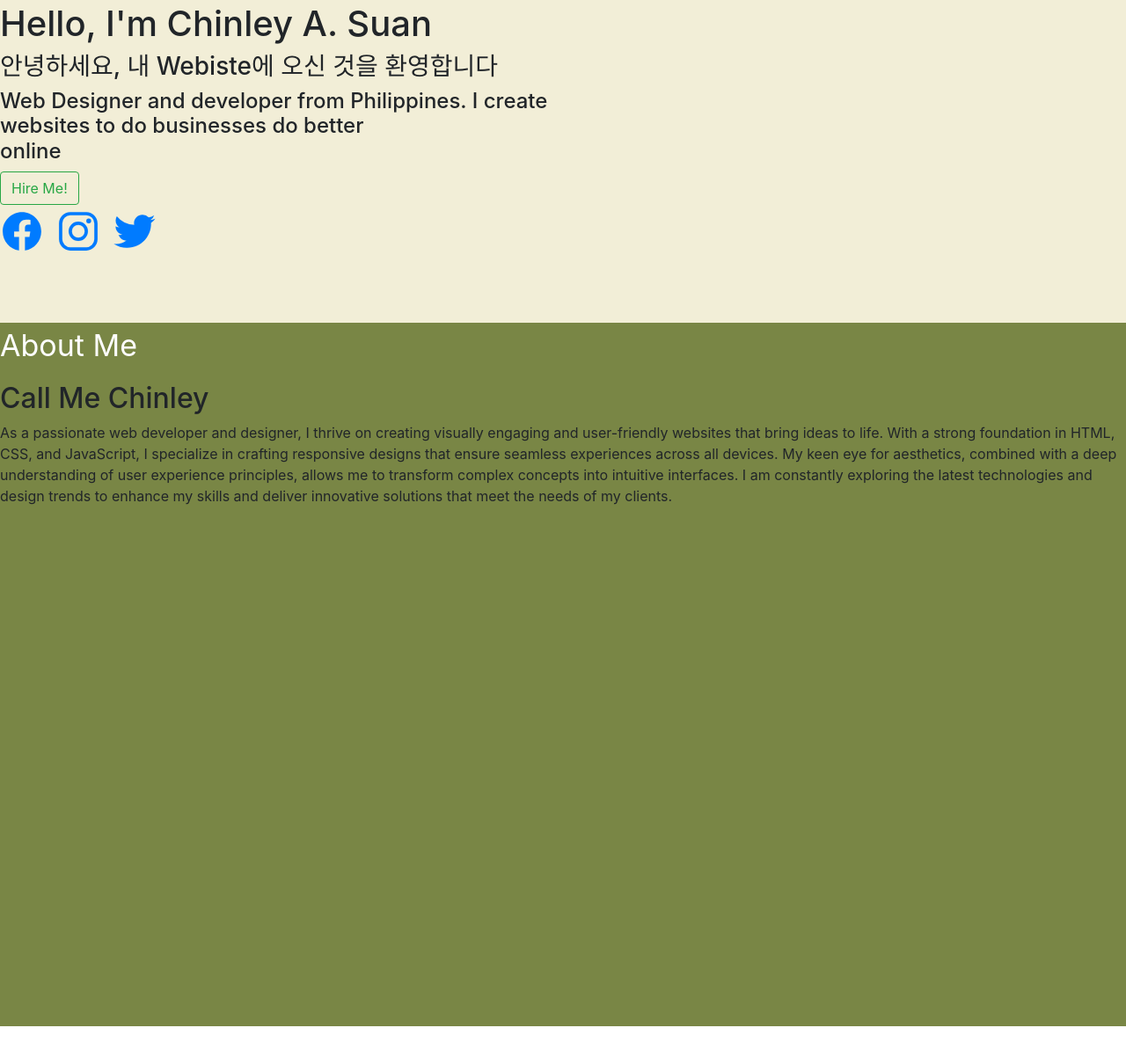
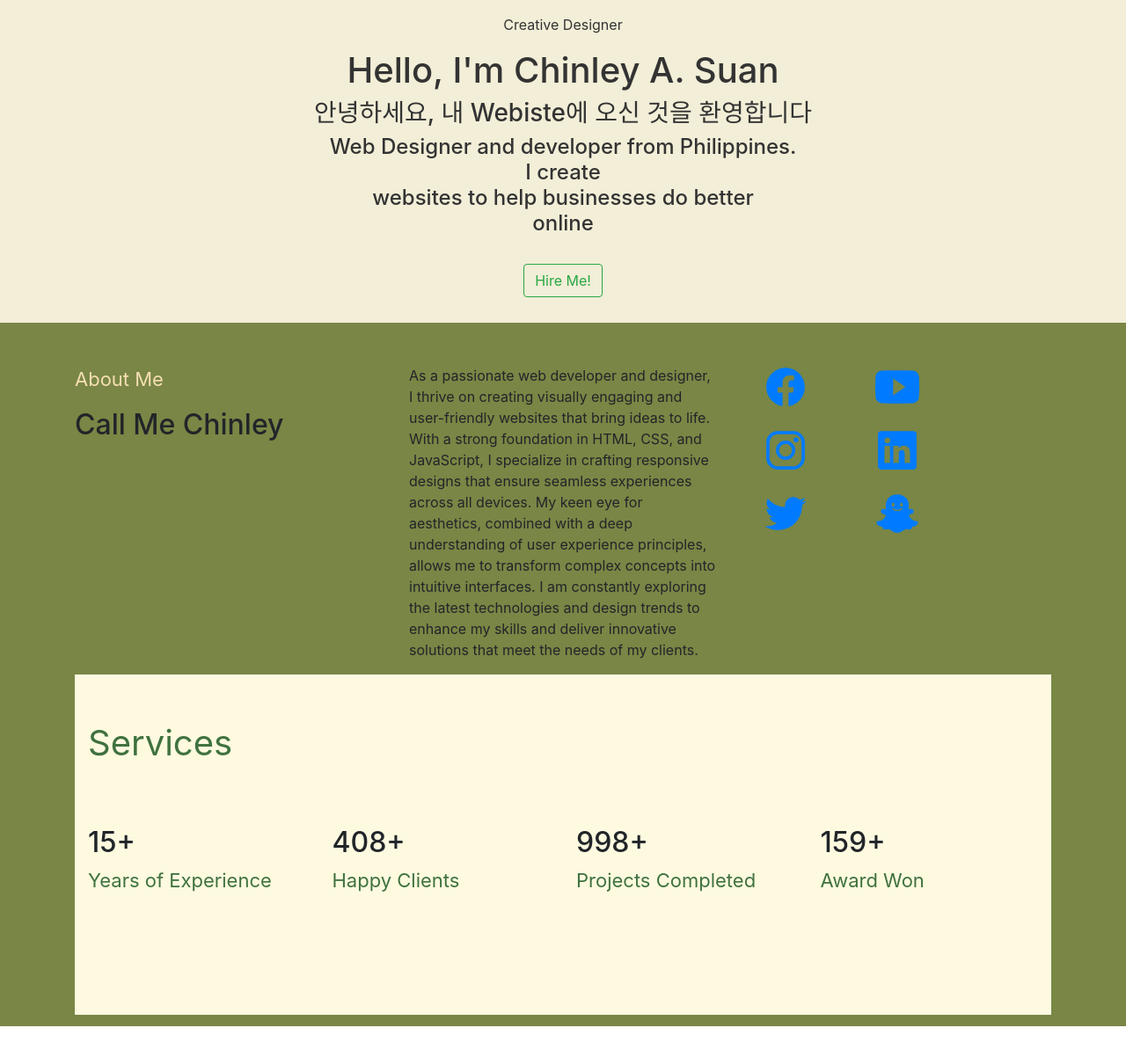
Before and after one commit to chinleysuan/Suan.website, a plain HTML site: page index.html in a window 1280 px wide. Shown: the part 433-1635 px from the top of the page at 88% size. Before the commit the page ends 1600 px from the top, so only its background shows below. Drawn offline with nearby package versions, Linux system fonts and the light colour scheme.

Commit message:
next time

```diff
--- a/index.html
+++ b/index.html
@@ -1,73 +1,147 @@
 <!DOCTYPE html>
 <html lang="en">
+  <head>
     <meta charset="UTF-8">
     <meta http-equiv="X-UA-Compatible" content="IE=edge">
     <meta name="viewport" content="width=device-width,initial-scale=1.0">
-    <title> My Website  </title>
+    <title> My Website </title>
     <link href="https://stackpath.bootstrapcdn.com/bootstrap/4.5.2/css/bootstrap.min.css" rel="stylesheet" />
     <style>
       .bg-custom {
         background-color: #F2EED7;
       }
+      .header-text {
+        text-align: center;
+        color: #333;
+      }
     </style>
   </head>
   <body>
-    <div class="bg-custom vh-100">
-    <nav class="navbar navbar-expand-lg navbar-light bg-light">
+    <div class="bg-custom vh-100 d-flex flex-column justify-content-center align-items-center">
+      <nav class="navbar navbar-expand-lg navbar-light bg-light w-100">
         <div class="container">
           <a class="navbar-brand" href="index.html">
             <img src="cute logo.png" alt="Logo" class="rounded-circle" style="height: 70px" />
-                HOME
+
           </a>
           <button class="navbar-toggler" type="button" data-toggle="collapse" data-target="#navbarNav"
             aria-controls="navbarNav" aria-expanded="false" aria-label="Toggle navigation">
             <span class="navbar-toggler-icon"></span>
           </button>
+
           <div class="collapse navbar-collapse" id="navbarNav">
-                <ul class="navbar-nav ml-auto">
+            <ul class="navbar-nav">
               <li class="nav-item">
-          <li><a href="contact.html">CONTACT</a></li>
+                <a class="nav-link" href="#home">HOME</a>
+            </li>
+              <a class="nav-link" href="#about">ABOUT</a>
+          </li>
+          <a class="nav-link" href="#services">SERVICES</a>
+        </li>
+          <a class="nav-link" href="contact.html">CONTACT</a>
+        </li>
           </ul>
-            </ul>
+          </div>
+
+        </div>
       </nav>
-            <nav>
-                <img src="Chinley.png" class="rounded" alt="Cinque Terre" width="500" height="300">
-            </nav>
+<section id="home" class="py-5">
+        <div class="container">
       <div class="header-text">
+        <img src="Chinley.png" class="rounded mb-4" alt="Cinque Terre" width="500" height="300">
         <p> Creative Designer</p>
         <h1> Hello, I'm Chinley A. Suan</h1>
         <h3> 안녕하세요, 내 Webiste에 오신 것을 환영합니다</h3>
-            <h4> Web Designer and developer from Philippines.
-                I create <br> websites to do businesses do better <br> online </h4>
-                <button type="button" class="btn btn-outline-success">Hire Me!</button>
-        </div>
-        <div class="ïcons" style="font-size: 50px;">
-            <a href="#"><ion-icon name="logo-facebook"></ion-icon></a>
-            <a href="#"><ion-icon name="logo-instagram"></ion-icon></a>
-            <a href="#"><ion-icon name="logo-twitter"></ion-icon></a>
+        <h4> Web Designer and developer from Philippines.<br> I create <br> websites to help businesses do better <br> online </h4>
+        <button type="button" class="btn btn-outline-success mt-4">Hire Me!</button>
       </div>
     </div>
-
          <script src="https://unpkg.com/ionicons@5.4.0/dist/ionicons.js "></script>
     </div>
  </div>
+</section>
+
  <style>
     .bg-custom2 {
         background-color: #798645;
     }
+    .bg-custom3 {
+        background-color: #FEFAE0;
+    }
+
 </style>
 <div class="bg-custom2 vh-100">
-<div class="elementor-widget-container">
-    <p style="color: white; font-size: 34px; text-align:left;">About Me</p>
-</style>
-<div class="elementor-element elementor-element-150a7aa elementor-widget__width-initial elementor-widget elementor-widget-heading animated fadeInUp" data-id="150a7aa" data-element_type="widget" data-settings="{&quot;_animation&quot;:&quot;fadeInUp&quot;}" data-widget_type="heading.default">
-<div class="elementor-widget-container">
+<section id="about" class="py-5">
+    <div class="container">
+    <div class="row">
+
+        <div class="col">
+            <p style="color: wheat; font-size: 22px; text-align:left;">About Me</p>
             <h2 class="elementor-heading-title elementor-size-default">Call Me Chinley</h2>
-<div class="elementor-widget-container">
-    <p>As a passionate web developer and designer, I thrive on creating visually engaging and user-friendly websites that bring ideas to life. With a strong foundation in HTML, CSS, and JavaScript, I specialize in crafting responsive designs that ensure seamless experiences across all devices. My keen eye for aesthetics, combined with a deep understanding of user experience principles, allows me to transform complex concepts into intuitive interfaces. I am constantly exploring the latest technologies and design trends to enhance my skills and deliver innovative solutions that meet the needs of my clients.</p>	</div>
+        </div>
+
+
+        <div class="col">
+            <p>As a passionate web developer and designer, I thrive on creating visually engaging and user-friendly websites that bring ideas to life. With a strong foundation in HTML, CSS, and JavaScript, I specialize in crafting responsive designs that ensure seamless experiences across all devices. My keen eye for aesthetics, combined with a deep understanding of user experience principles, allows me to transform complex concepts into intuitive interfaces. I am constantly exploring the latest technologies and design trends to enhance my skills and deliver innovative solutions that meet the needs of my clients.</p>
+        </div>
+
+
+        <div class="col">
+            <div class="row">
+
+                <div class="col-4 text-center">
+                    <a href="#" class="d-block mb-3">
+                        <ion-icon name="logo-facebook" style="font-size: 50px;"></ion-icon>
+                    </a>
+                    <a href="#" class="d-block mb-3">
+                        <ion-icon name="logo-instagram" style="font-size: 50px;"></ion-icon>
+                    </a>
+                    <a href="#" class="d-block mb-3">
+                        <ion-icon name="logo-twitter" style="font-size: 50px;"></ion-icon>
+                    </a>
+                </div>
+
+
+                <div class="col-4 text-center">
+                    <a href="#" class="d-block mb-3">
+                        <ion-icon name="logo-youtube" style="font-size: 50px;"></ion-icon>
+                    </a>
+                    <a href="#" class="d-block mb-3">
+                        <ion-icon name="logo-linkedin" style="font-size: 50px;"></ion-icon>
+                    </a>
+                    <a href="#" class="d-block mb-3">
+                        <ion-icon name="logo-snapchat" style="font-size: 50px;"></ion-icon>
+                    </a>
                 </div>
             </div>
         </div>
+    </div>
+
+
+    <div class="bg-custom3 vh-30">
+    <section id="services" class="py-5">
+        <div class="container">
+            <p style="color:  rgb(63, 114, 63); font-size: 40px;">Services </p>
+    <div class="row mb-4">
+    <div class="col py-5">
+        <h2>15+</h2>
+        <p style="color: rgb(63, 114, 63); font-size: 22px;">Years of Experience</p>
+    </div>
+    <div class="col py-5">
+        <h2>408+</h2>
+        <p style="color:  rgb(63, 114, 63); font-size: 22px;">Happy Clients</p>
+    </div>
+    <div class="col py-5">
+        <h2>998+</h2>
+        <p style="color:  rgb(63, 114, 63); font-size: 22px;">Projects Completed</p>
+    </div>
+    <div class="col py-5">
+        <h2>159+</h2>
+        <p style="color:  rgb(63, 114, 63); font-size: 22px;">Award Won</p>
+    </div>
+</div>
+
+</section>
 
 
 
```
Also changed, not shown: contact.html (+12 -8 lines). Lines whose indentation alone changed are shown as unchanged.
